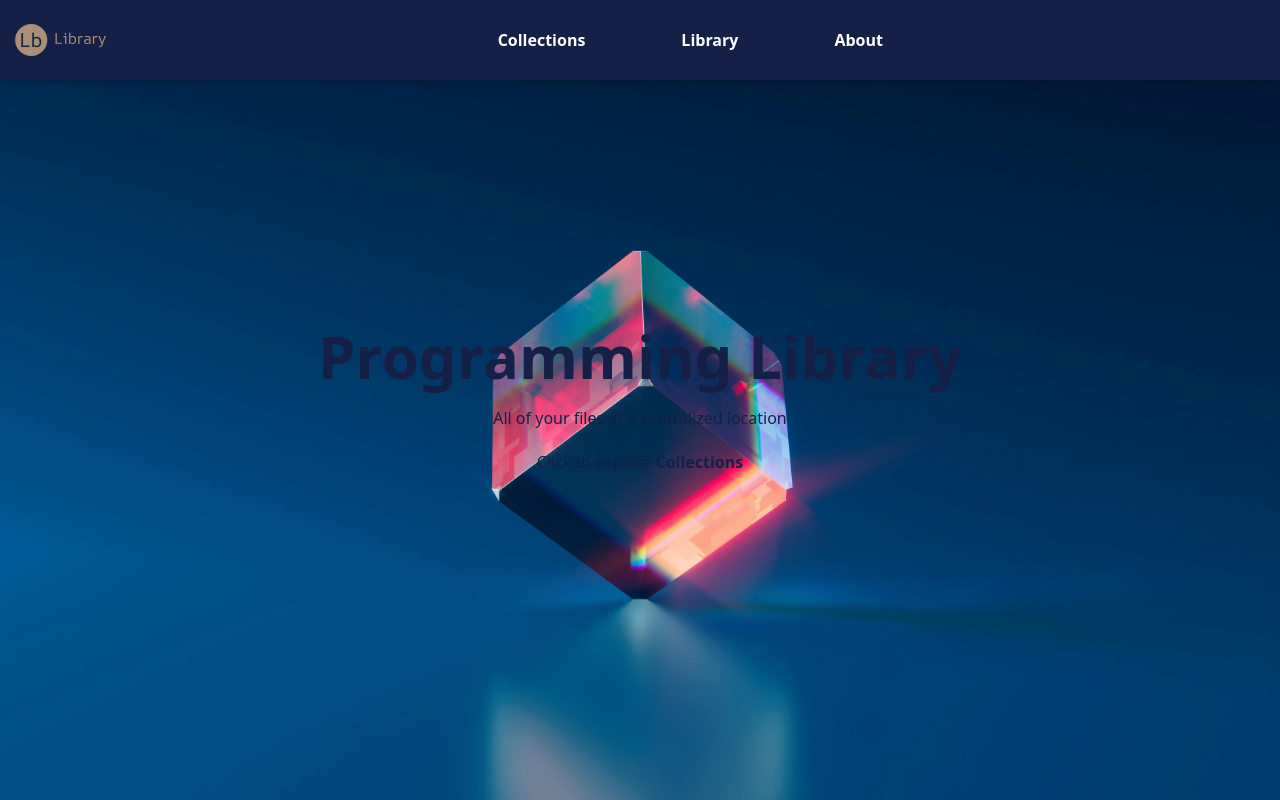
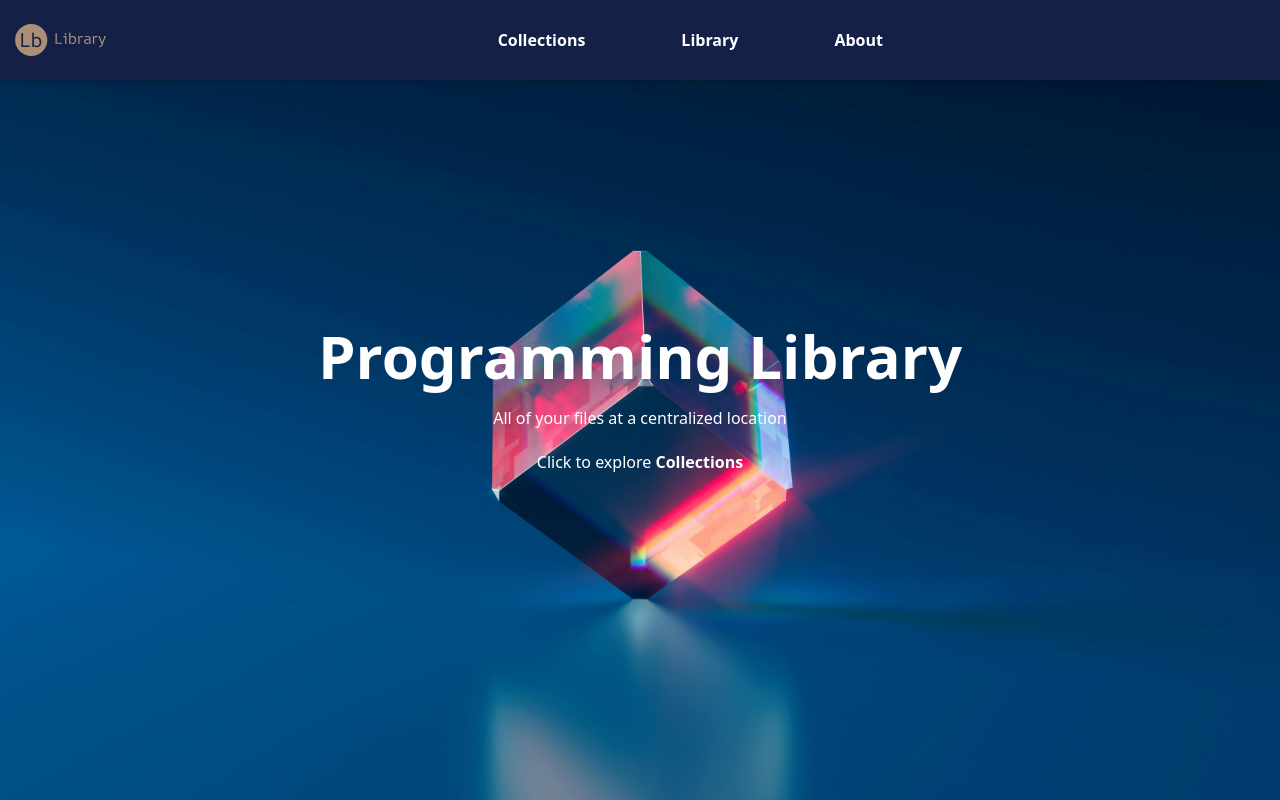
Before and after one commit to Jhay-Great/Library, a React (Vite) app in the folder frontend/: page / in a window 1280 px wide. Built offline with nearby package versions, Linux system fonts and the light colour scheme.

Commit message:
change text color on homepage to white

```diff
--- a/frontend/src/pages/Homepage.jsx
+++ b/frontend/src/pages/Homepage.jsx
@@ -10,7 +10,7 @@ function Homepage() {
         className=" w-full h-full absolute -z-10 bg-cover bg-bottom"
         style={{backgroundImage: `url(${bg})`}}
         ></span>
-        <section className='flex-auto flex flex-col justify-center items-center gap-5 px-2 text-secondaryColor'>
+        <section className='flex-auto flex flex-col justify-center items-center gap-5 px-2 '>
             <h1 className='text-2xl sm:text-6xl font-extrabold text-center'>Programming Library</h1>
             <p>All of your files at a centralized location</p>
             <p>Click to explore <Link className='font-bold' to='/collections'>Collections</Link></p>
```
